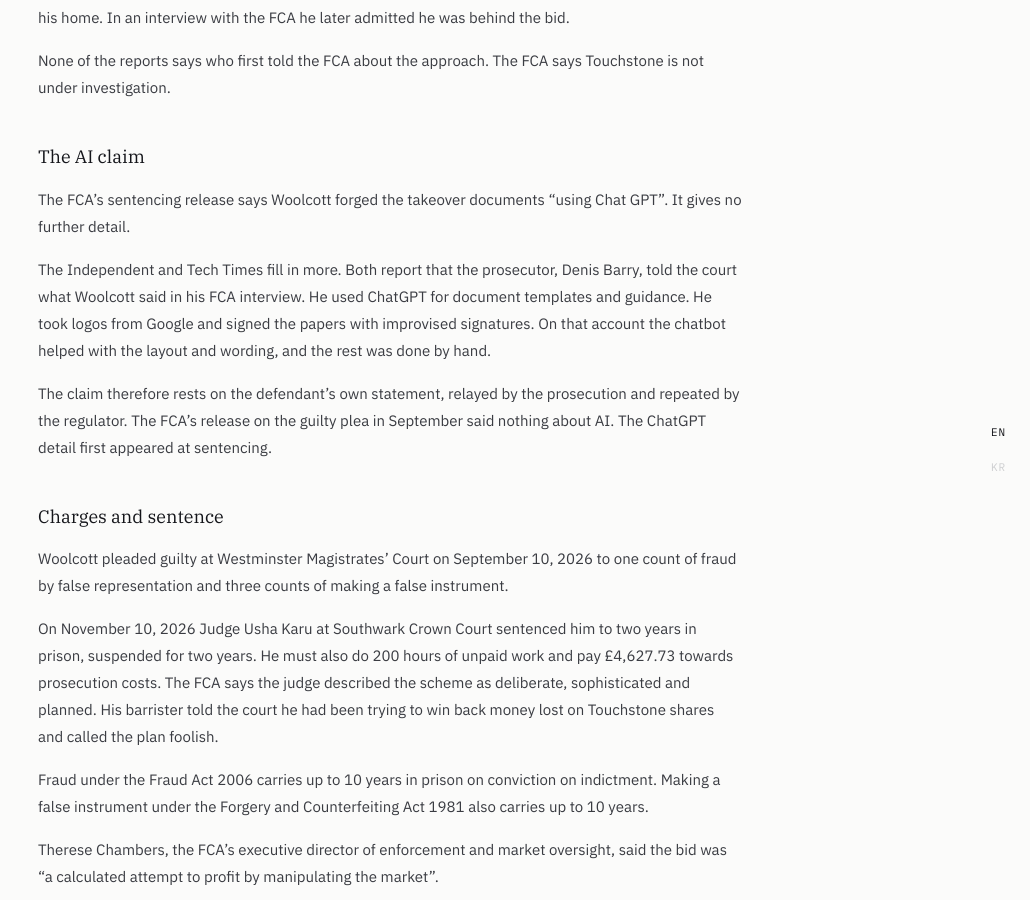
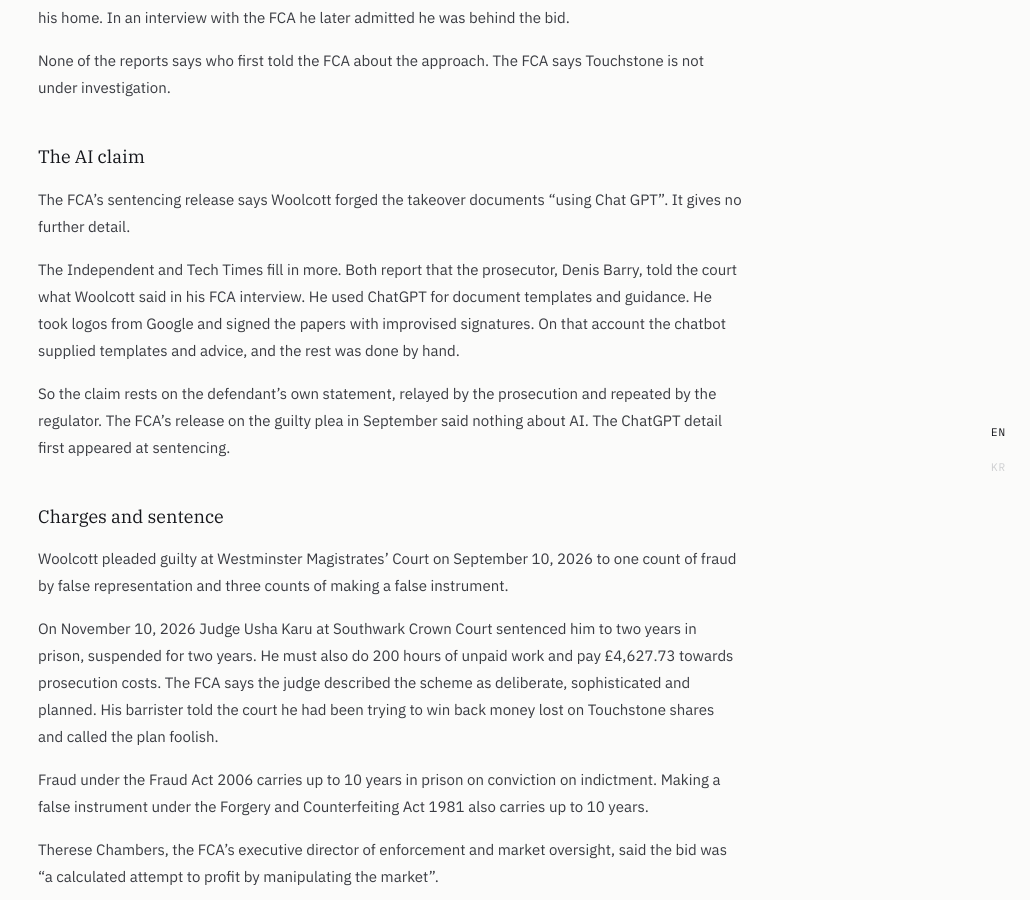
Before and after one commit to maestro-hong/maestro-hong.github.io, a Jekyll site: the page built from _entries/london-chatgpt-fake-takeover-bid.md, in a window 1280 px wide and 900 px high, scrolled down 1600 px. Shown: the whole window, without its empty margins (250-1280 px from the left). Built offline with Jekyll 4.4.1, drawn with Linux system fonts in a browser that asks for light colours.

Commit message:
edit lond case

```diff
--- a/_entries/london-chatgpt-fake-takeover-bid.md
+++ b/_entries/london-chatgpt-fake-takeover-bid.md
@@ -78,9 +78,9 @@ None of the reports says who first told the FCA about the approach. The FCA says
 
 The FCA's sentencing release says Woolcott forged the takeover documents "using Chat GPT". It gives no further detail.
 
-The Independent and Tech Times fill in more. Both report that the prosecutor, Denis Barry, told the court what Woolcott said in his FCA interview. He used ChatGPT for document templates and guidance. He took logos from Google and signed the papers with improvised signatures. On that account the chatbot helped with the layout and wording, and the rest was done by hand.
+The Independent and Tech Times fill in more. Both report that the prosecutor, Denis Barry, told the court what Woolcott said in his FCA interview. He used ChatGPT for document templates and guidance. He took logos from Google and signed the papers with improvised signatures. On that account the chatbot supplied templates and advice, and the rest was done by hand.
 
-The claim therefore rests on the defendant's own statement, relayed by the prosecution and repeated by the regulator. The FCA's release on the guilty plea in September said nothing about AI. The ChatGPT detail first appeared at sentencing.
+So the claim rests on the defendant's own statement, relayed by the prosecution and repeated by the regulator. The FCA's release on the guilty plea in September said nothing about AI. The ChatGPT detail first appeared at sentencing.
 
 ## Charges and sentence
 
```
